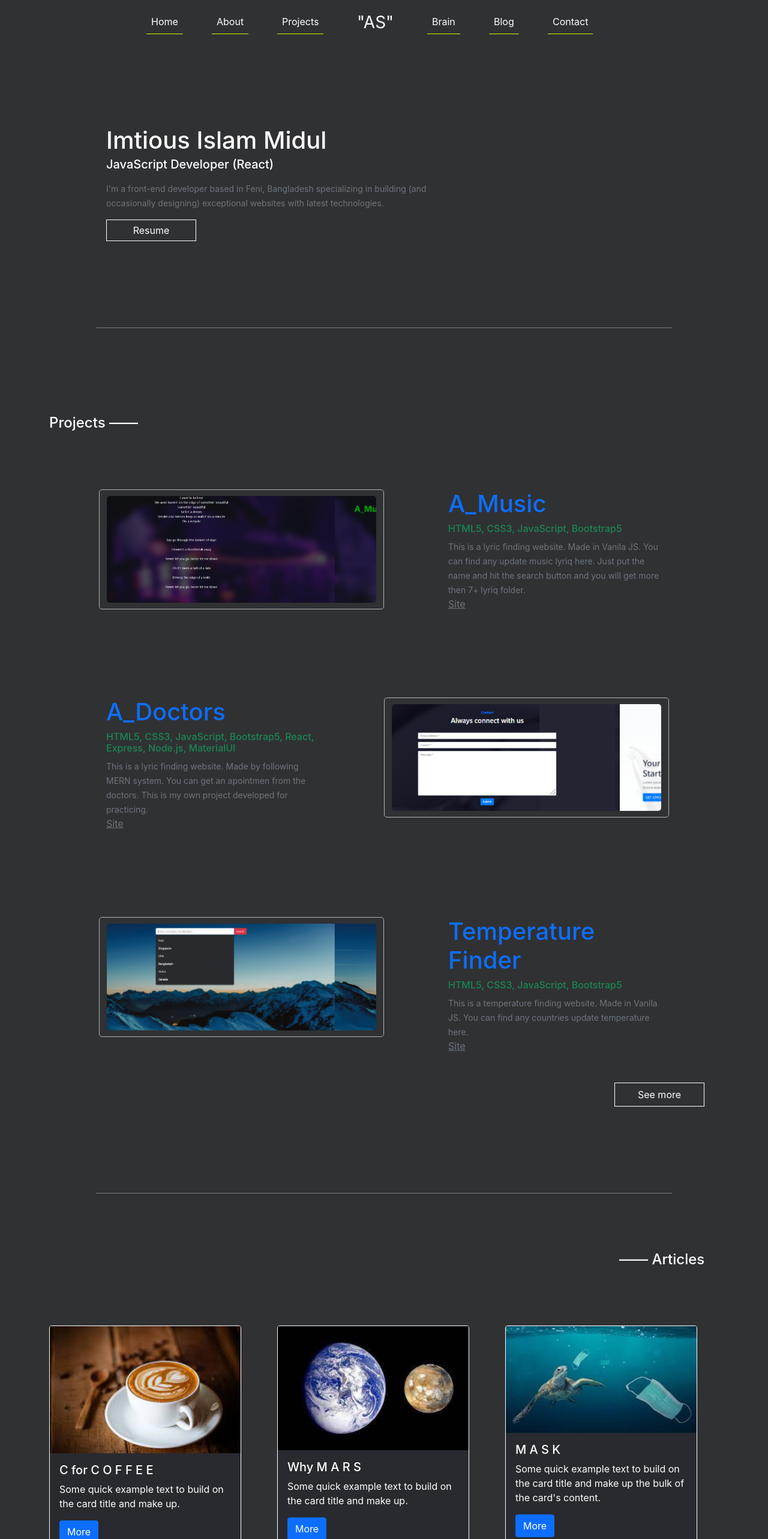
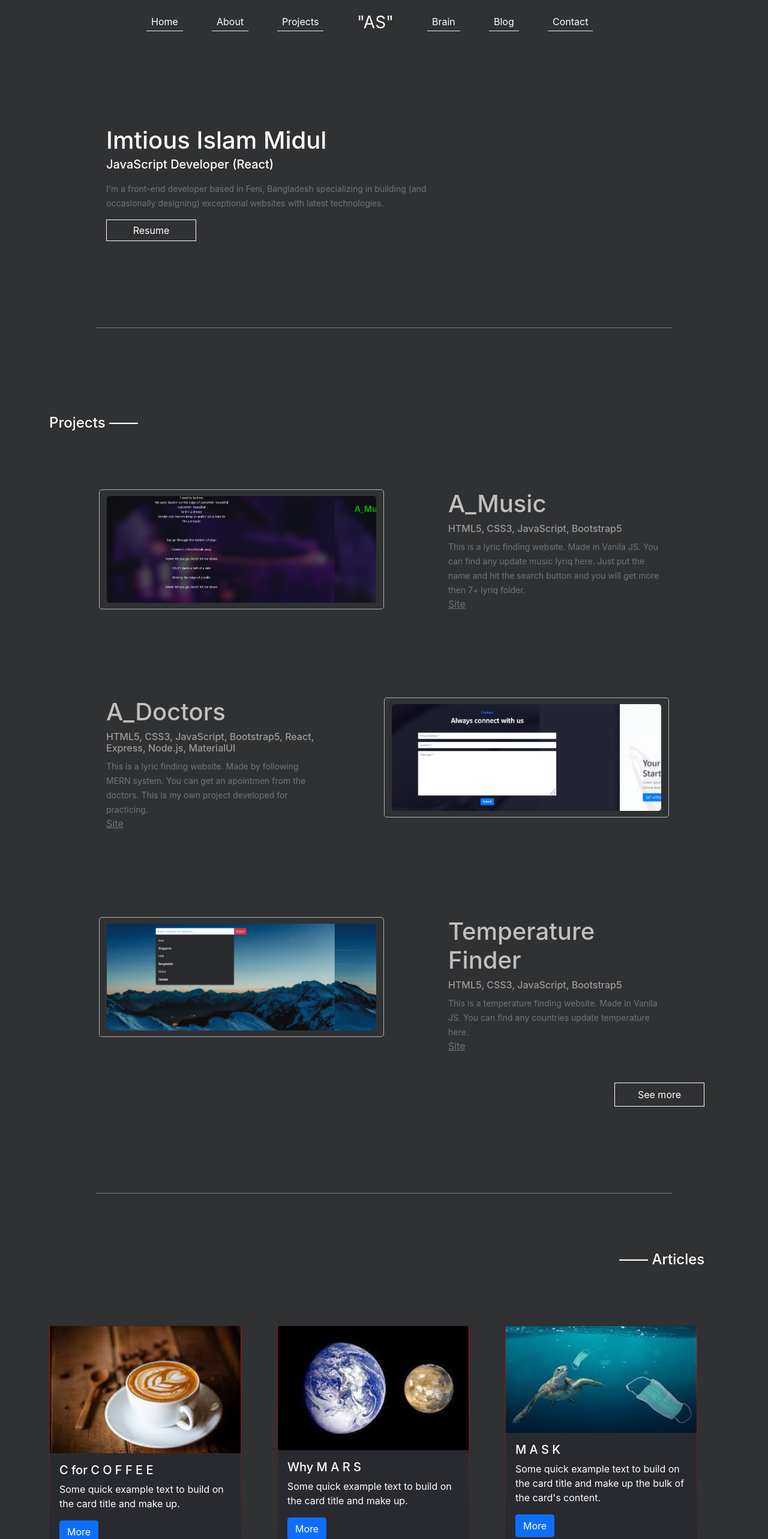
Before and after one commit to Imtious-coder/My_Portfolio, a React (Create React App) app: page / in a window 1280 px wide. Shown: the top 2566 px of the page at 60% size. Built offline with nearby package versions, Linux system fonts and the light colour scheme.

Commit message:
UI updated

```diff
--- a/src/Components/Home/Articles/Articles.css
+++ b/src/Components/Home/Articles/Articles.css
@@ -2,5 +2,6 @@
     background-color: rgba(17, 17, 41, 0.205);
     color: white;
     width: 20rem;
-    border: 1px solid white;
+    border-width: 1px;
+    border-image: linear-gradient(to bottom, rgba(255, 0, 0, 0.733), rgba(0, 0, 0, 0)) 1 100%;
 }
--- a/src/Components/Home/Articles/Articles.js
+++ b/src/Components/Home/Articles/Articles.js
@@ -30,7 +30,7 @@ const Articles = () => {
                         </div>
                     </div>
 
-                    <div className="col-md-4 hvr-wobble-top">
+                    <div className="col-md-4 hvr-wobble-vertical">
                         <div class="card Articles">
                             <img src={E} class="card-img-top" alt="..." />
                             <div class="card-body">
@@ -42,7 +42,7 @@ const Articles = () => {
                     </div>
 
                     <div className="col-md-4">
-                        <div class="card Articles hvr-wobble-bottom">
+                        <div class="card Articles hvr-wobble-vertical">
                             <img src={Mask} class="card-img-top " alt="..." />
                             <div class="card-body">
                                 <h5 class="card-title">M A S K</h5>
--- a/src/Components/Home/Description/Description.css
+++ b/src/Components/Home/Description/Description.css
@@ -2,6 +2,13 @@
     color: white;
     text-align: center;
     padding: 5px;
+    background-color: #303133;
     border: 1px solid white;
     width: 150px;
+    text-decoration: none;
 }
+.Button:hover{
+    color: black;
+    background-color: rgb(255, 255, 255);
+    transition: all 1s ease;
+}
--- a/src/Components/Home/Description/Description.js
+++ b/src/Components/Home/Description/Description.js
@@ -13,7 +13,7 @@ const Description = () => {
                     <small className="text-secondary">I'm a front-end developer based in Feni, Bangladesh specializing
                     in building (and occasionally designing) exceptional websites
                     with latest technologies.</small>
-                    <a href="https://drive.google.com/file/d/1oUTX__ZTgAco_iXKO-bWLnp5BSuAtCzA/view?usp=sharing"><div className="Button mt-3 hvr-buzz">Resume</div></a>
+                    <a className="" href="https://drive.google.com/file/d/1oUTX__ZTgAco_iXKO-bWLnp5BSuAtCzA/view?usp=sharing"><button className="Button mt-3">Resume</button></a>
                 </div>
             </div>
         </section>
--- a/src/Components/Home/Footer/Footer.css
+++ b/src/Components/Home/Footer/Footer.css
@@ -6,16 +6,27 @@
   }
   #Social-Icon1{
     font-size: 32px;
-    color: white;
+    color: rgba(255, 255, 255, 0.336);
     margin: 10px;
+  }
+  #Social-Icon1:hover{
+    color: #2c54d4;
+    border-radius: 20px;
+    background-color: white;
   }
   #Social-Icon2{
     font-size: 32px;
-    color: rgb(245, 245, 255);
+    color: rgba(255, 255, 255, 0.425);
     margin: 10px;
+  }
+  #Social-Icon2:hover{
+    color: white;
   }
   #Social-Icon3{
     font-size: 32px;
-    color: white;
+    color: rgba(255, 255, 255, 0.363);
     margin: 10px;
   }
+  #Social-Icon3:hover{
+    color: #0077B5;
+  }
--- a/src/Components/Home/Navbar/Navbas.css
+++ b/src/Components/Home/Navbar/Navbas.css
@@ -3,5 +3,6 @@
     font-weight: 500px;
 }
 .Nav{
-    border-bottom: 0.5px solid rgb(200, 255, 0);
+    border-bottom: 0.5px solid rgb(227, 245, 255);
+    padding-bottom: 3px;
 }
--- a/src/Components/Home/Projects/Projects.css
+++ b/src/Components/Home/Projects/Projects.css
@@ -11,7 +11,6 @@
     background-color: rgba(34, 34, 34, 0.377);
     padding: 10px;
     border-radius: 5px;
-    border-top: 1px solid greenyellow;
 }
 .SeeMoreButton{
     color: white;
@@ -21,3 +20,14 @@
     border: 1px solid white;
     width: 150px;
 }
+.SeeMoreButton:hover{
+    color: black;
+    background-color: whitesmoke;
+    transition: all 1s ease;
+}
+.H1{
+    color: rgba(255, 255, 255, 0.699);
+}
+.H6{
+    color: rgb(155, 155, 155);
+}
--- a/src/Components/Home/Projects/Projects.js
+++ b/src/Components/Home/Projects/Projects.js
@@ -33,9 +33,9 @@ const Projects = () => {
                     </div>
                 </div>
                 <div className="col-md-1"></div>
-                <div className="col-md-4 hvr-hang Details">
-                    <h1 className="text-primary">A_Music</h1>
-                    <h6 className="text-success">HTML5, CSS3, JavaScript, Bootstrap5</h6>
+                <div className="col-md-4 hvr-bob Details">
+                    <h1 className="H1">A_Music</h1>
+                    <h6 className="H6">HTML5, CSS3, JavaScript, Bootstrap5</h6>
                     <small className="text-secondary">This is a lyric finding website. Made in Vanila JS. You can find any update music lyriq here.
                     Just put the name and hit the search button and you will get more then 7+ lyriq folder.
                     </small> <br />
@@ -45,9 +45,9 @@ const Projects = () => {
             {/* Project 2 Doctors Portal */}
             <div className="row mt-5 pb-5 pt-5">
                 <div className="col-md-1"></div>
-                <div className="col-md-4 hvr-hang Details">
-                    <h1 className="text-primary">A_Doctors</h1>
-                    <h6 className="text-success">HTML5, CSS3, JavaScript, Bootstrap5, React, Express, Node.js, MaterialUI</h6>
+                <div className="col-md-4 hvr-bob Details">
+                    <h1 className="H1">A_Doctors</h1>
+                    <h6 className="H6">HTML5, CSS3, JavaScript, Bootstrap5, React, Express, Node.js, MaterialUI</h6>
                     <small className="text-secondary">This is a lyric finding website. Made by following MERN system. You can get an apointmen from the doctors.
                     This is my own project developed for practicing.
                     </small> <br />
@@ -90,9 +90,9 @@ const Projects = () => {
                     </div>
                 </div>
                 <div className="col-md-1"></div>
-                <div className="col-md-4 hvr-hang Details">
-                    <h1 className="text-primary">Temperature Finder</h1>
-                    <h6 className="text-success">HTML5, CSS3, JavaScript, Bootstrap5</h6>
+                <div className="col-md-4 hvr-bob Details">
+                    <h1 className="H1">Temperature Finder</h1>
+                    <h6 className="H6">HTML5, CSS3, JavaScript, Bootstrap5</h6>
                     <small className="text-secondary">This is a temperature finding website. Made in Vanila JS. You can find any countries update temperature here.
                     </small> <br />
                     <a className="text-secondary" href="https://imtious-coder.github.io/Temperature-Finder/?">Site</a>
```
Also changed, not shown: src/Images/interview process.png (added).
